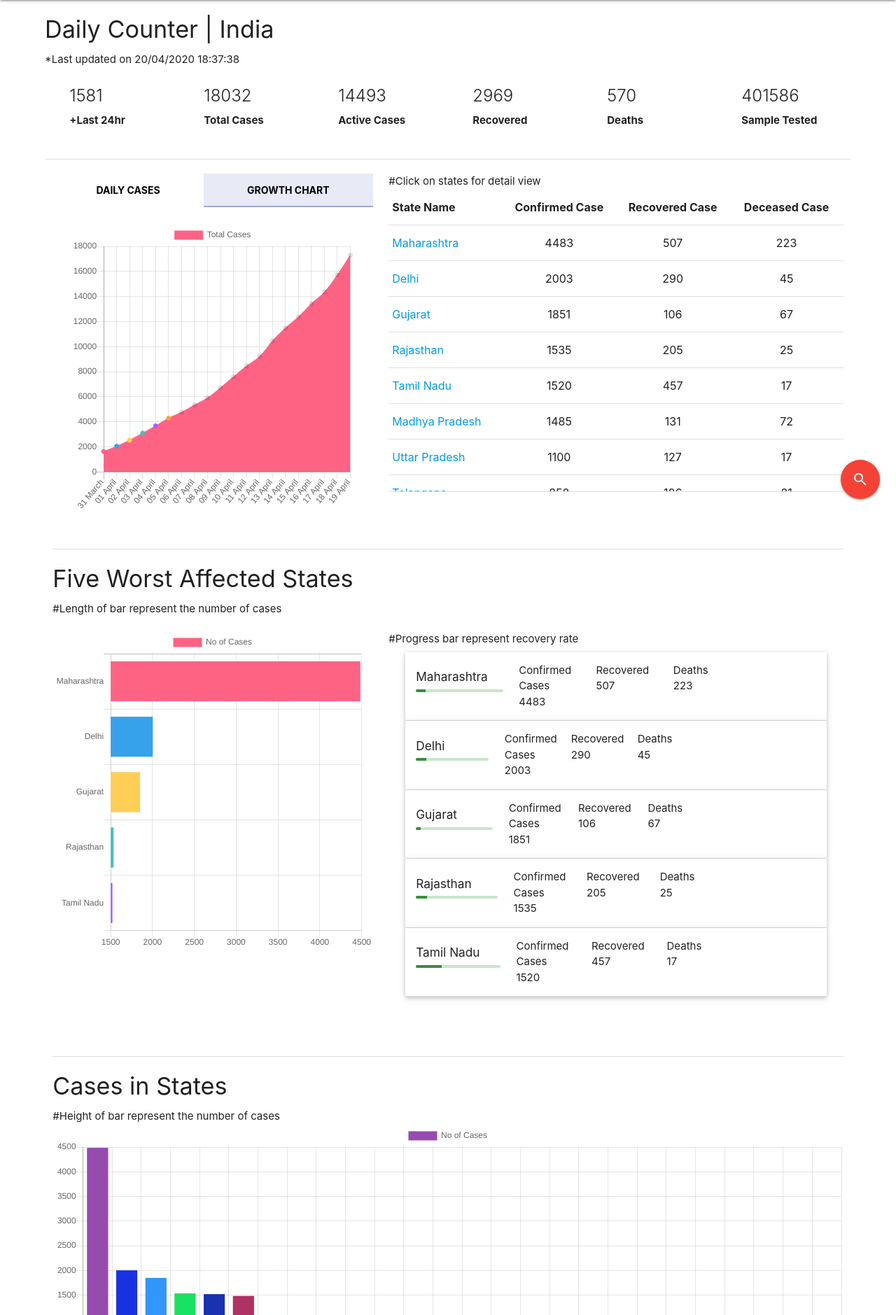
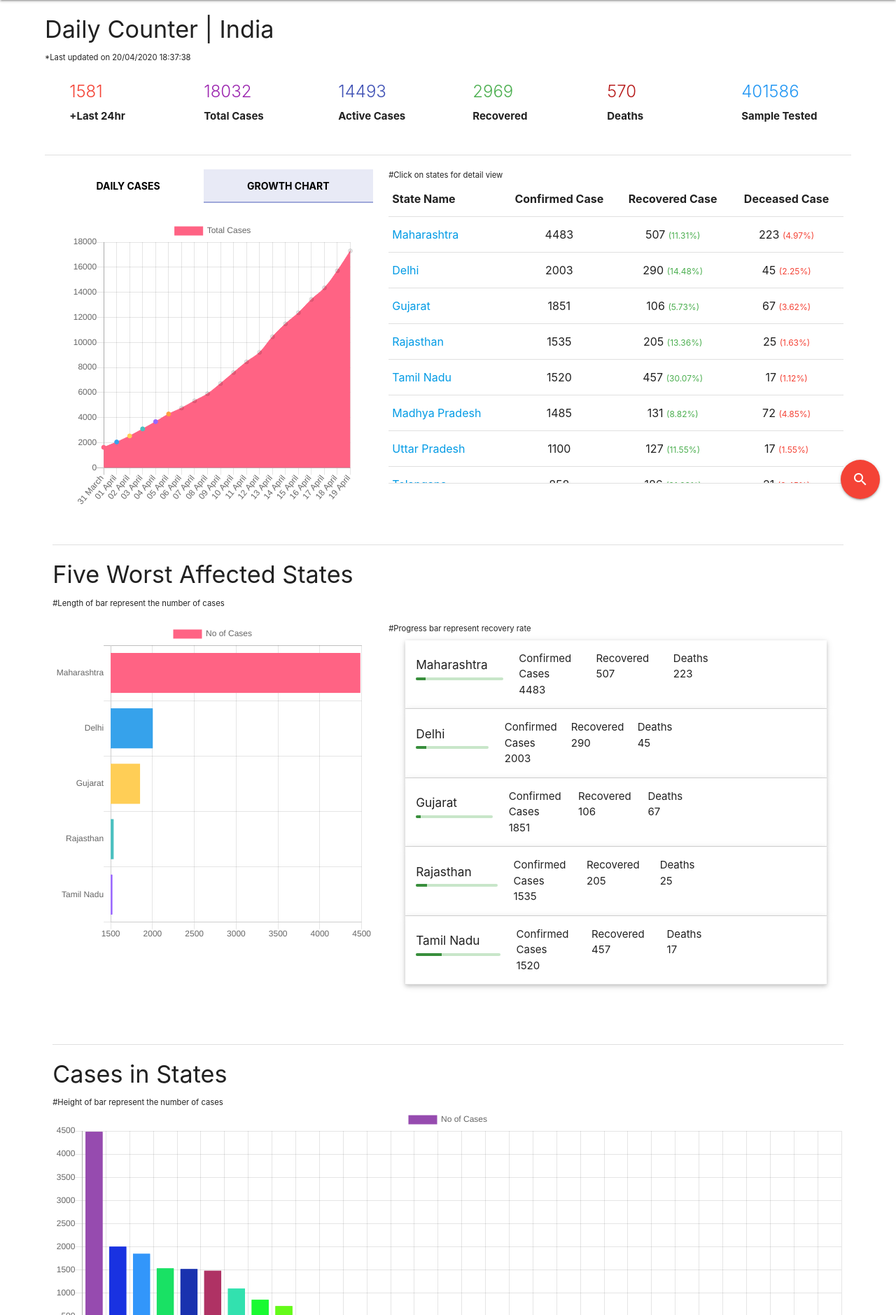
Before and after one commit to iamabhishektiwari/mywebsite, a Django app: page / in a window 1280 px wide. Shown: the part 64-1943 px from the top of the page at 70% size. Run offline with Django 3.2, Linux system fonts and the light colour scheme; data comes from the database, SQL or seed files in the repository; both versions use the stored data as it was after the commit; some libraries are stand-ins or nearby versions.

Commit message:
color modifications

```diff
--- a/indiaRecords/templates/base.html
+++ b/indiaRecords/templates/base.html
@@ -93,6 +93,9 @@
     .modal {
       width: 60% !important ;
       height: 50% !important ;
+     }
+     .deathtext{
+       color:#b71c1c;
      }
 </style>
 <body>
--- a/indiaRecords/templates/india_status.html
+++ b/indiaRecords/templates/india_status.html
@@ -47,14 +47,14 @@ geochart.draw(data, opts);
     <h4 class="shadow">
       Daily Counter | India
     </h4>
-    *Last updated on {{ lastupdated }}
+    <small>*Last updated on {{ lastupdated }}</small>
 
     <div class="row">
 
       <div class="col s6 m4 l2">
         <div class="card">
           <div class="card-content shadowindigo">
-            <span class="card-title counter-count"> {{ last24hr }}</span>
+            <span class="card-title counter-count red-text"> {{ last24hr }}</span>
             <p>
               +Last 24hr <br>
             </p>
@@ -67,7 +67,7 @@ geochart.draw(data, opts);
         <div class="col s6 m4 l2">
           <div class="card ">
             <div class="card-content shadowblue">
-              <span class="card-title counter-count">{{ indconfirmed }}</span>
+              <span class="card-title counter-count purple-text">{{ indconfirmed }}</span>
               <p>
                 Total Cases <br>
               </p>
@@ -79,7 +79,7 @@ geochart.draw(data, opts);
         <div class="col s6 m4 l2">
           <div class="card">
             <div class="card-content shadowpurple">
-              <span class="card-title counter-count">{{ indactive }}</span>
+              <span class="card-title counter-count indigo-text">{{ indactive }}</span>
               <p>
                 Active Cases <br>
 
@@ -92,7 +92,7 @@ geochart.draw(data, opts);
         <div class="col s6 m4 l2">
           <div class="card">
             <div class="card-content shadowgreen">
-              <span class="card-title counter-count">{{ indrecovered }}</span>
+              <span class="card-title counter-count green-text">{{ indrecovered }}</span>
               <p>
                 Recovered <br>
 
@@ -105,7 +105,7 @@ geochart.draw(data, opts);
         <div class="col s6 m4 l2">
           <div class="card">
             <div class="card-content shadowred">
-              <span class="card-title counter-count">{{ inddeaths }}</span>
+              <span class="card-title counter-count deathtext">{{ inddeaths }}</span>
               <p>
                 Deaths <br>
 
@@ -118,7 +118,7 @@ geochart.draw(data, opts);
         <div class="col s6 m4 l2">
           <div class="card ">
             <div class="card-content shadowteal">
-              <span class="card-title counter-count">{{ totalsampletested }}</span>
+              <span class="card-title counter-count blue-text">{{ totalsampletested }}</span>
               <p>
                 Sample Tested <br>
 
@@ -157,7 +157,7 @@ geochart.draw(data, opts);
 
       </div>
       <div class="col s12 m6 l7">
-        #Click on states for detail view
+      <small>  #Click on states for detail view </small>
         <table class="highlight">
           <thead>
             <tr>
@@ -174,8 +174,8 @@ geochart.draw(data, opts);
 
               <td> <a href="{% url 'state_status' state.statecode %}"> {{ state.name }} </a>  </td>
               <td class="centeralign"> {{ state.confirmed }}  </td>
-              <td class="centeralign"> {{ state.recovered }}  </td>
-              <td class="centeralign"> {{ state.deaths }}  </td>
+              <td class="centeralign"> {{ state.recovered }} <small class="green-text">({{ state.recovered|div:state.confirmed|mul:100|floatformat:2 }}%)</small> </td>
+              <td class="centeralign"> {{ state.deaths }} <small class="red-text">({{ state.deaths|div:state.confirmed|mul:100|floatformat:2 }}%) </td>
 
             </tr>
             {% endfor %}
@@ -214,7 +214,7 @@ geochart.draw(data, opts);
         <div class="divider margin_top"> </div>
 
         <h4 class="shadow"> Five Worst Affected States </h4>
-        #Length of bar represent the number of cases
+      <small>  #Length of bar represent the number of cases </small>
       </div>
 
 
@@ -226,7 +226,7 @@ geochart.draw(data, opts);
 
         </div>
         <div class="col s12 m6 l7 padding_top">
-          #Progress bar represent recovery rate
+        <small>  #Progress bar represent recovery rate </small>
           <ul class="collapsible popout">
 
 
@@ -307,7 +307,7 @@ geochart.draw(data, opts);
       <div class="divider margin_top"> </div>
 
       <h4 class="shadow"> Cases in States </h4>
-      #Height of bar represent the number of cases
+    <small>  #Height of bar represent the number of cases  </small>
 
     </div>
 
@@ -327,7 +327,7 @@ geochart.draw(data, opts);
       <div class="divider margin_top"> </div>
 
       <h4 class="shadow"> Representation on Map </h4>
-      #Darker shade represent more no of cases
+    <small> #Darker shade represent more no of cases  </small>
 
     </div>
 
--- a/indiaRecords/updatedata.py
+++ b/indiaRecords/updatedata.py
@@ -614,3 +614,5 @@ def dataupdate():
     edit1()
     edit2()
     edit3()
+
+dataupdate()
--- a/indiaRecords/views.py
+++ b/indiaRecords/views.py
@@ -48,11 +48,10 @@ class India(View):
         totalsampletested = ImpParam.objects.get(key="totalsampletested").value
         lastupdated = ImpParam.objects.get(key="indlastupdatetime").value
 
-        statedata = State.objects.all().filter(confirmed__gte=10).order_by('-confirmed')
+        statedata = State.objects.all().filter(confirmed__gte=1).order_by('-confirmed')
 
         indiatimeseries = IndiaTimeSeries.objects.all()
         last24hr = indiatimeseries[len(indiatimeseries)-1].dailyconfirmed
-        print(last24hr)
         indiatimeserieslabel = []
         indiatimeseriesdailydata = []
         inditimeseriescummdata = []
--- a/lastupdate.json
+++ b/lastupdate.json
@@ -1 +1 @@
-{"lasttime": 1587340359.6679199}
+{"lasttime": 1587389316.221877}
```
Also changed, not shown: db.sqlite3.
